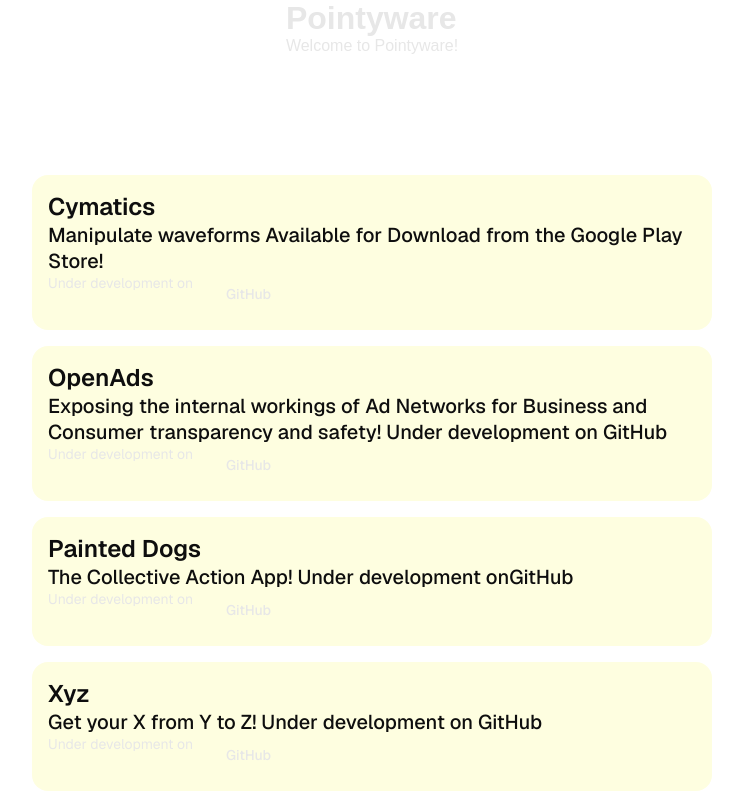
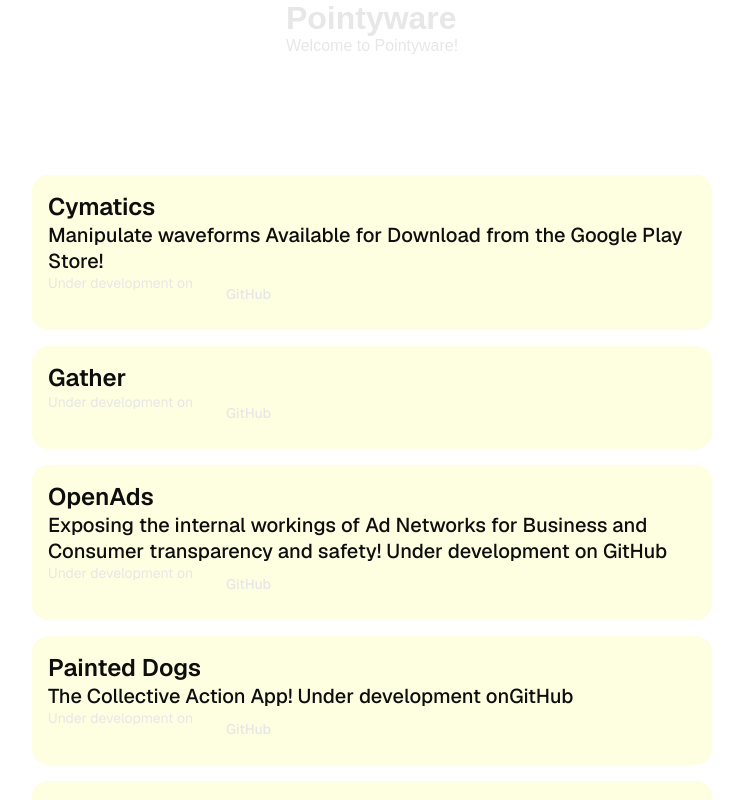
Before and after one commit to Pointyware/static-site, a Next.js app: page / in a window 1280 px wide. Shown: the top 800 px of the page, without its empty margins (268-1011 px from the left). Built offline with nearby package versions, Linux system fonts and the light colour scheme; a web font is replaced by a local one.

Commit message:
Add gather project listing

```diff
--- a/src/app/page.tsx
+++ b/src/app/page.tsx
@@ -23,6 +23,12 @@
     page: './cymatics',
   },
   {
+    name: 'Gather',
+    repo: new URL('https://github.com/Pointyware/Gather'),
+    description: '',
+    page: './gather'
+  },
+  {
     name: 'OpenAds',
     repo: new URL('https://github.com/Pointyware/OpenAds'),
     description: 'Exposing the internal workings of Ad Networks for Business and Consumer transparency and safety!\n\nUnder development on GitHub',
```
